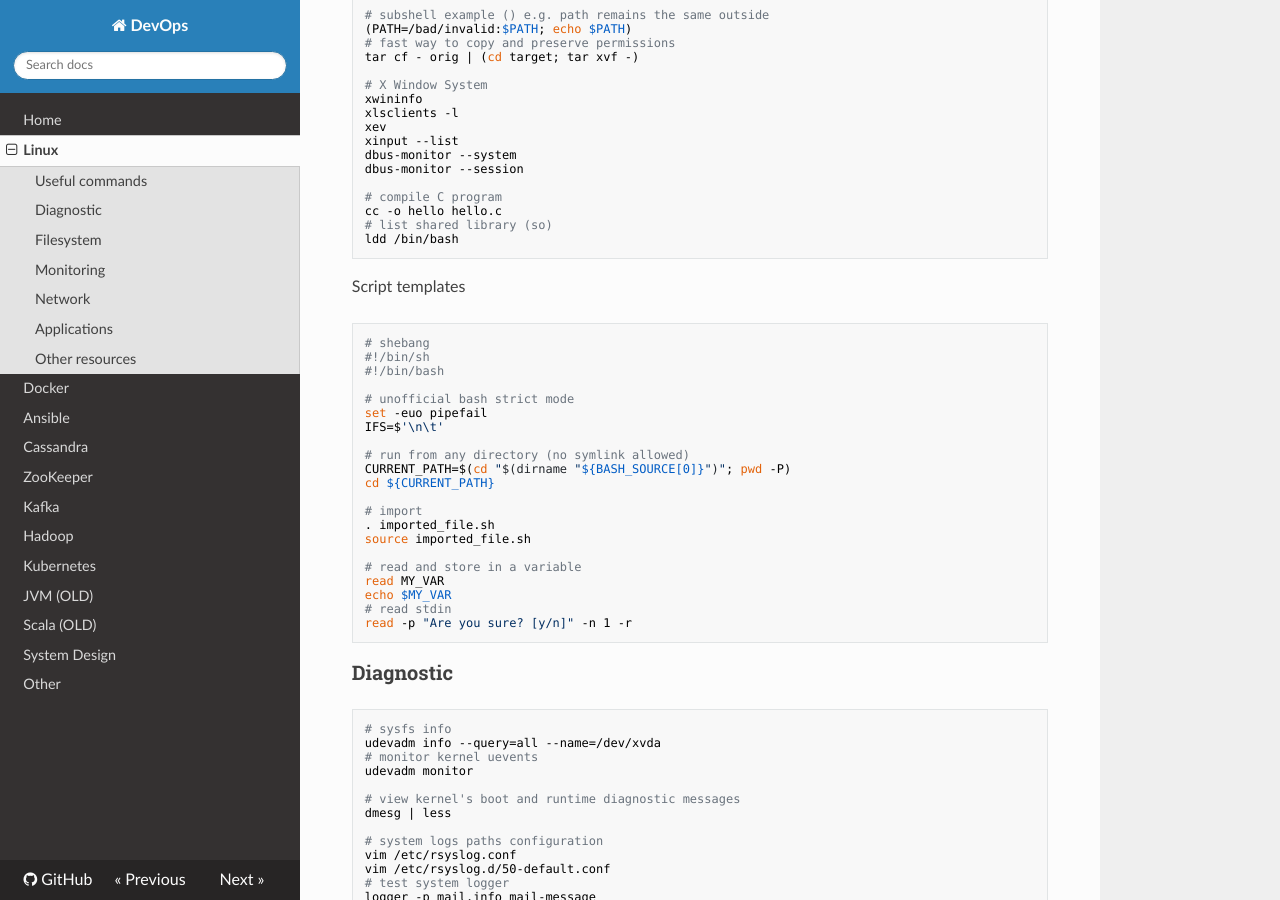
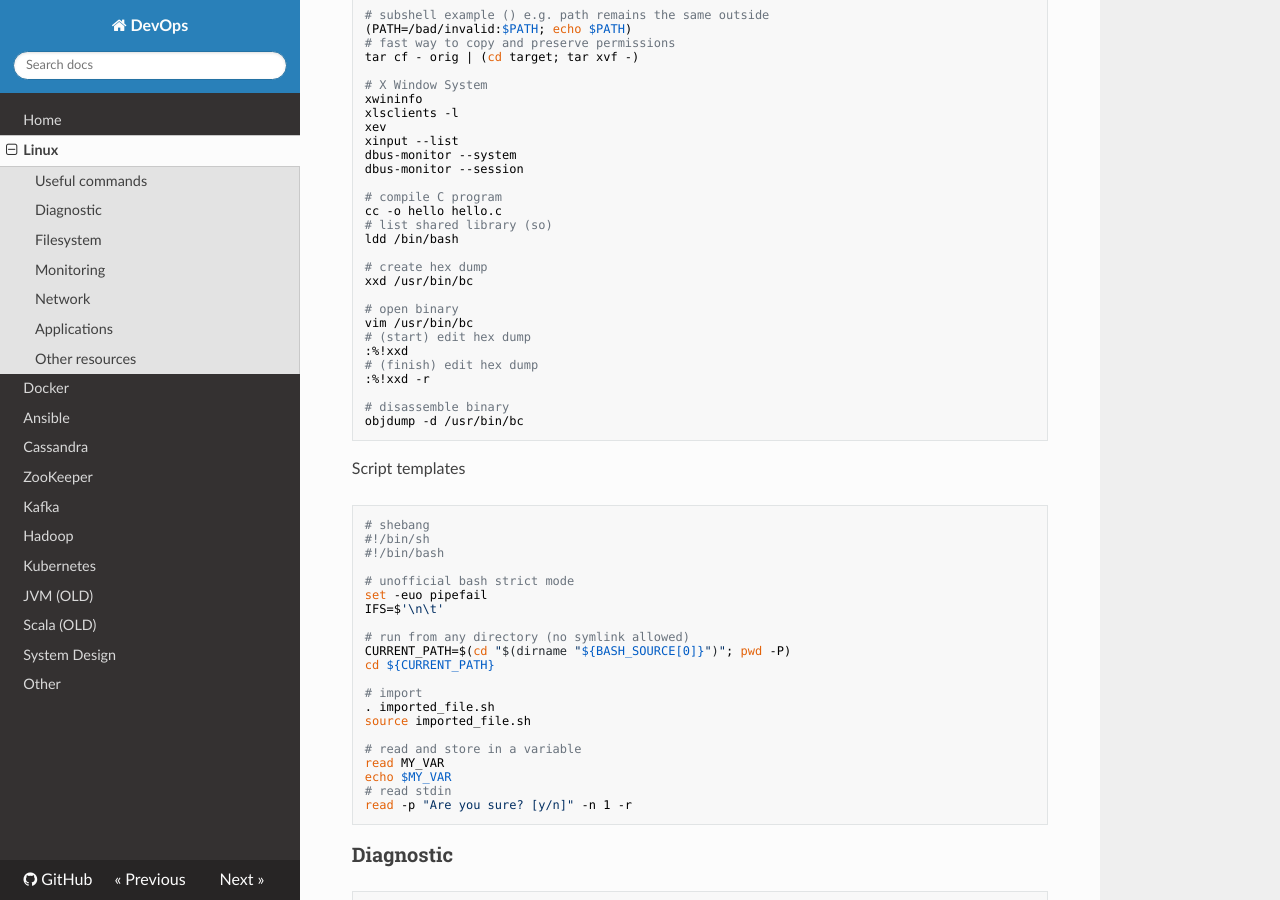
Before and after one commit to niqdev/devops, an MkDocs documentation site: the page built from docs/linux.md, in a window 1280 px wide and 900 px high, scrolled down 2139 px. Built offline with MkDocs 1.6.1, drawn with Linux system fonts in a browser that asks for light colours; nearby versions of some CDN libraries.

Commit message:
doc: update linux

````diff
--- a/docs/linux.md
+++ b/docs/linux.md
@@ -151,6 +151,19 @@ dbus-monitor --session
 cc -o hello hello.c
 # list shared library (so)
 ldd /bin/bash
+
+# create hex dump
+xxd /usr/bin/bc
+
+# open binary
+vim /usr/bin/bc
+# (start) edit hex dump
+:%!xxd
+# (finish) edit hex dump
+:%!xxd -r
+
+# disassemble binary
+objdump -d /usr/bin/bc
 ```
 
 Script templates
````
Also changed, not shown: docs-todo/_todo.md (added, +7 -0 lines).
